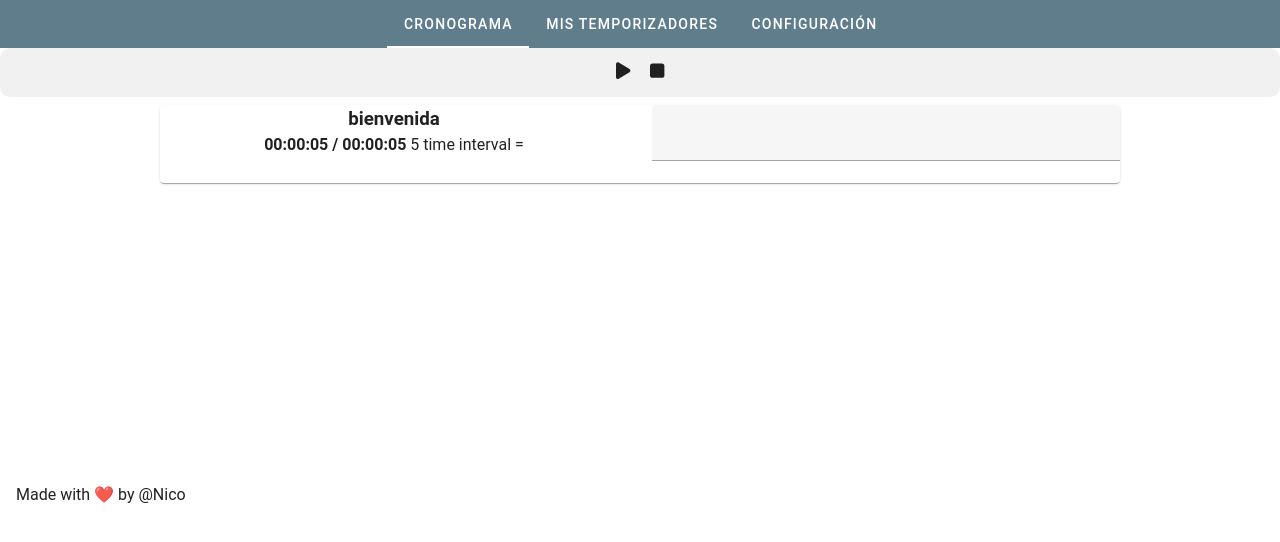
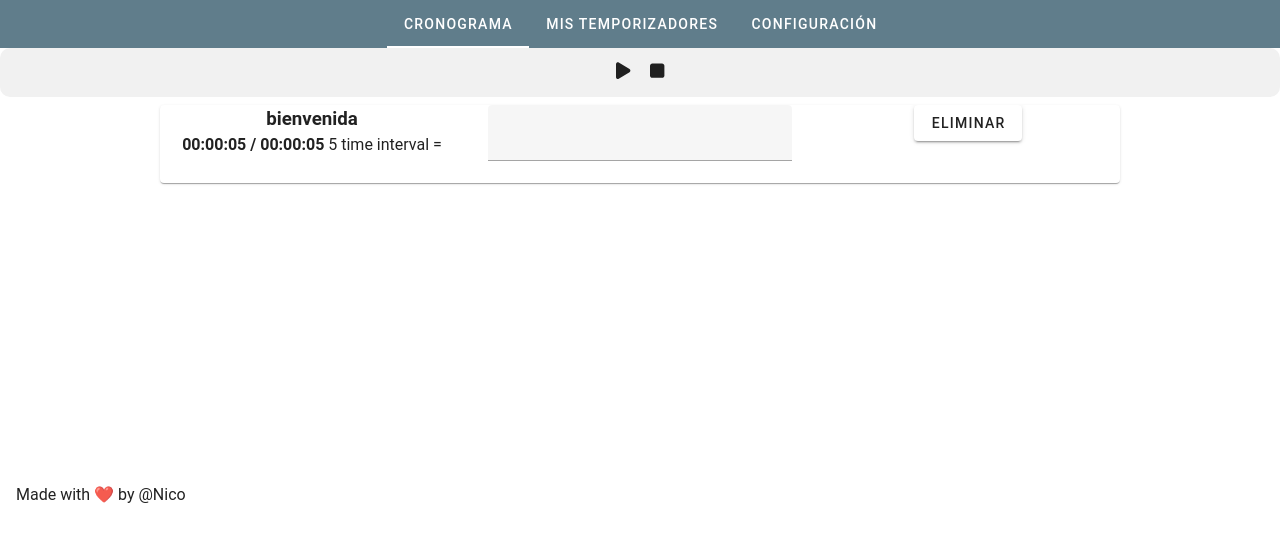
Before and after one commit to NicolasAriasUfro/Crono, a Vue app: page /mis-cronogramas in a window 1280 px wide. Shown: the top 542 px of the page. Built offline with nearby package versions, Linux system fonts and the light colour scheme.

Commit message:
button to delete timer in active schedule

```diff
--- a/src/components/TimerComponent.vue
+++ b/src/components/TimerComponent.vue
@@ -115,6 +115,9 @@ export default {
       this.started = false;
       useScheduleStore().resetTimer(this.idTimer);
     },
+    deleteTimer() {
+      useScheduleStore().removeTimerFromActiveSchedule(this.idTimer);
+    },
   },
 };
 </script>
@@ -140,6 +143,9 @@ export default {
         time interval = {{ timerInterval }}
       </v-col>
       <v-col><v-select :items="timerOptions"> </v-select></v-col>
+      <v-col>
+        <v-btn @click="deleteTimer">eliminar</v-btn>
+      </v-col>
     </v-row>
   </v-card>
 </template>
--- a/src/stores/SheduleStore.js
+++ b/src/stores/SheduleStore.js
@@ -81,6 +81,16 @@ export const useScheduleStore = defineStore("schedule", {
         }
       }
     },
+    removeTimerFromActiveSchedule(idTimer) {
+      // Remove the timer from the default schedule
+      console.log(idTimer);
+      const schedule = this.schedules[this.selectedSchedule];
+      const index = schedule.timers.findIndex((timer) => timer.id === idTimer);
+      if (index !== -1) {
+        this.schedules[this.selectedSchedule].timers.splice(index, 1);
+      }
+      this.saveToLocalStorage();
+    },
     decreaseTimer(idTimer, seconds) {
       const selectedSchedule =
         useScheduleStore().schedules[this.selectedSchedule];
```
